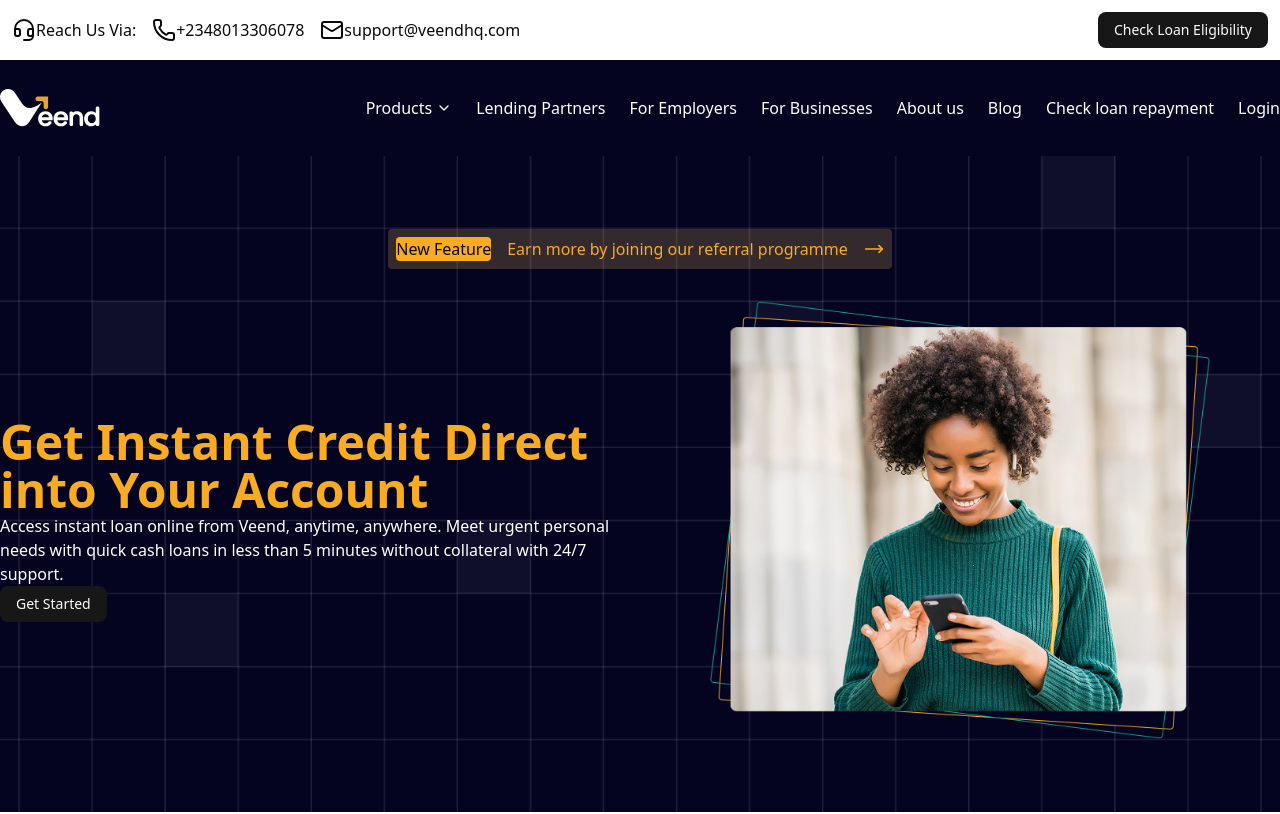
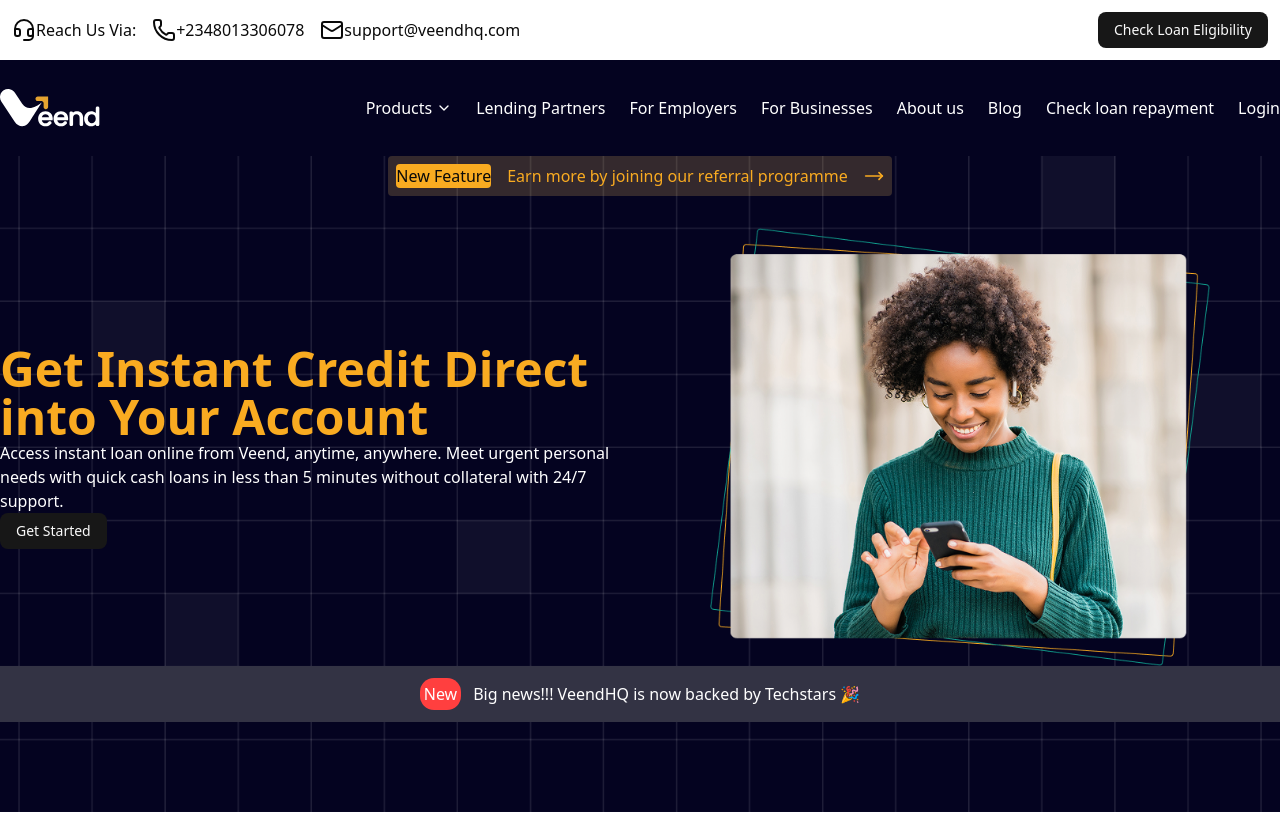
Before and after one commit to stephen-gift/veend, a Next.js app: page / in a window 1280 px wide. Shown: the top 814 px of the page. Built offline with nearby package versions, Linux system fonts and the light colour scheme.

Commit message:
fix: adjust flex class in Hero section and add Techstars announcement

```diff
--- a/src/components/Homepage/Hero/index.tsx
+++ b/src/components/Homepage/Hero/index.tsx
@@ -6,7 +6,7 @@
 const VHero = () => {
   return (
     <section
-      className="min-h-[calc(100vh-144px)] bg-[#040320] bg-[length:120%_auto] bg-center flex justify-center items-center "
+      className="min-h-[calc(100vh-144px)] bg-[#040320] bg-[length:120%_auto] bg-center justify-center items-center "
       style={{
         backgroundImage: "url('/heroGrid.png')"
       }}
@@ -37,6 +37,12 @@
           </div>
         </div>
       </div>
+      <div className="bg-[#334] flex justify-center items-center p-3 gap-3">
+        <div className="bg-[#FF3F3F] p-1 rounded-xl text-white ">New</div>
+        <p className="text-white">
+          Big news!!! VeendHQ is now backed by Techstars 🎉
+        </p>
+      </div>
     </section>
   );
 };
```
